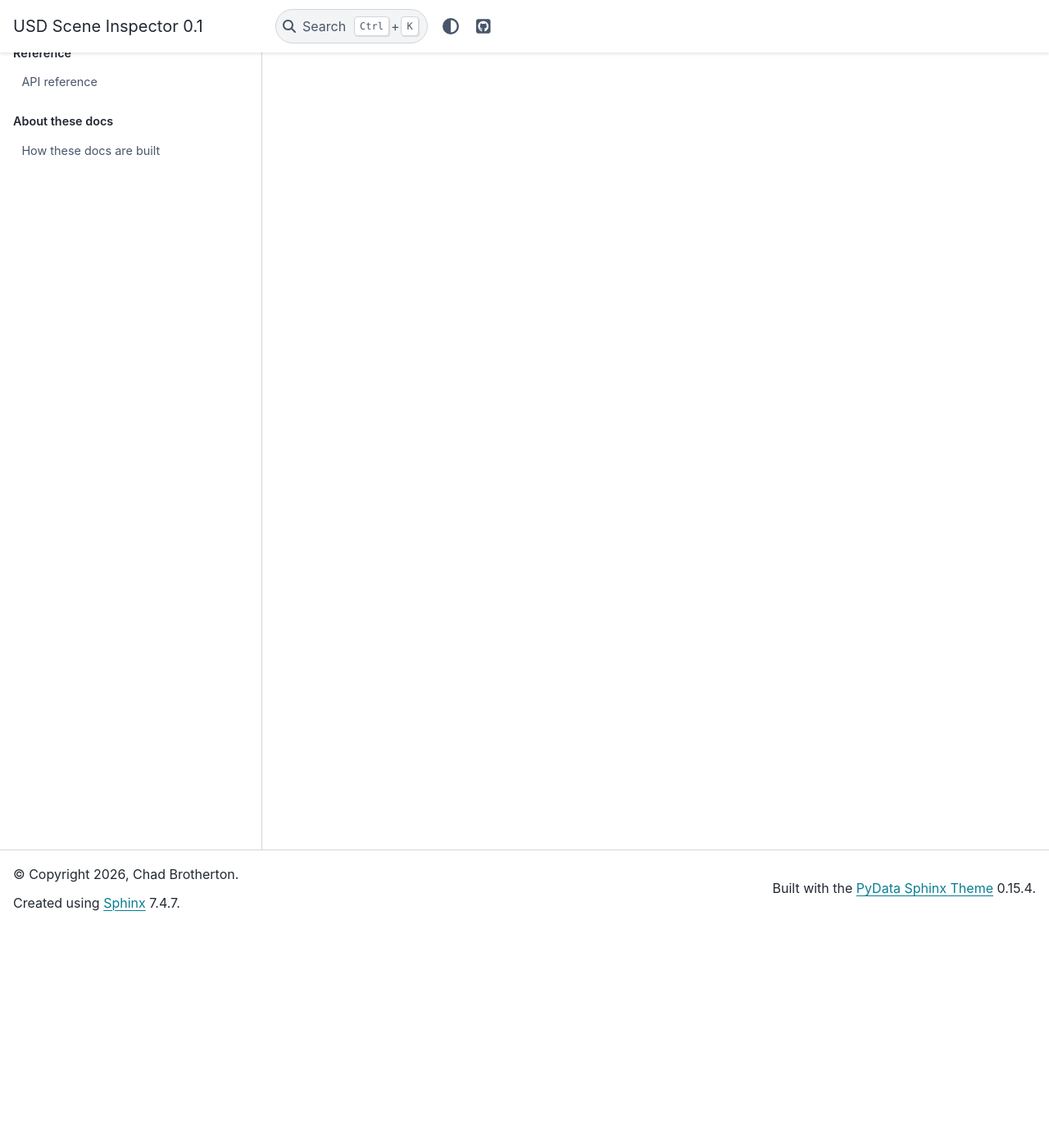
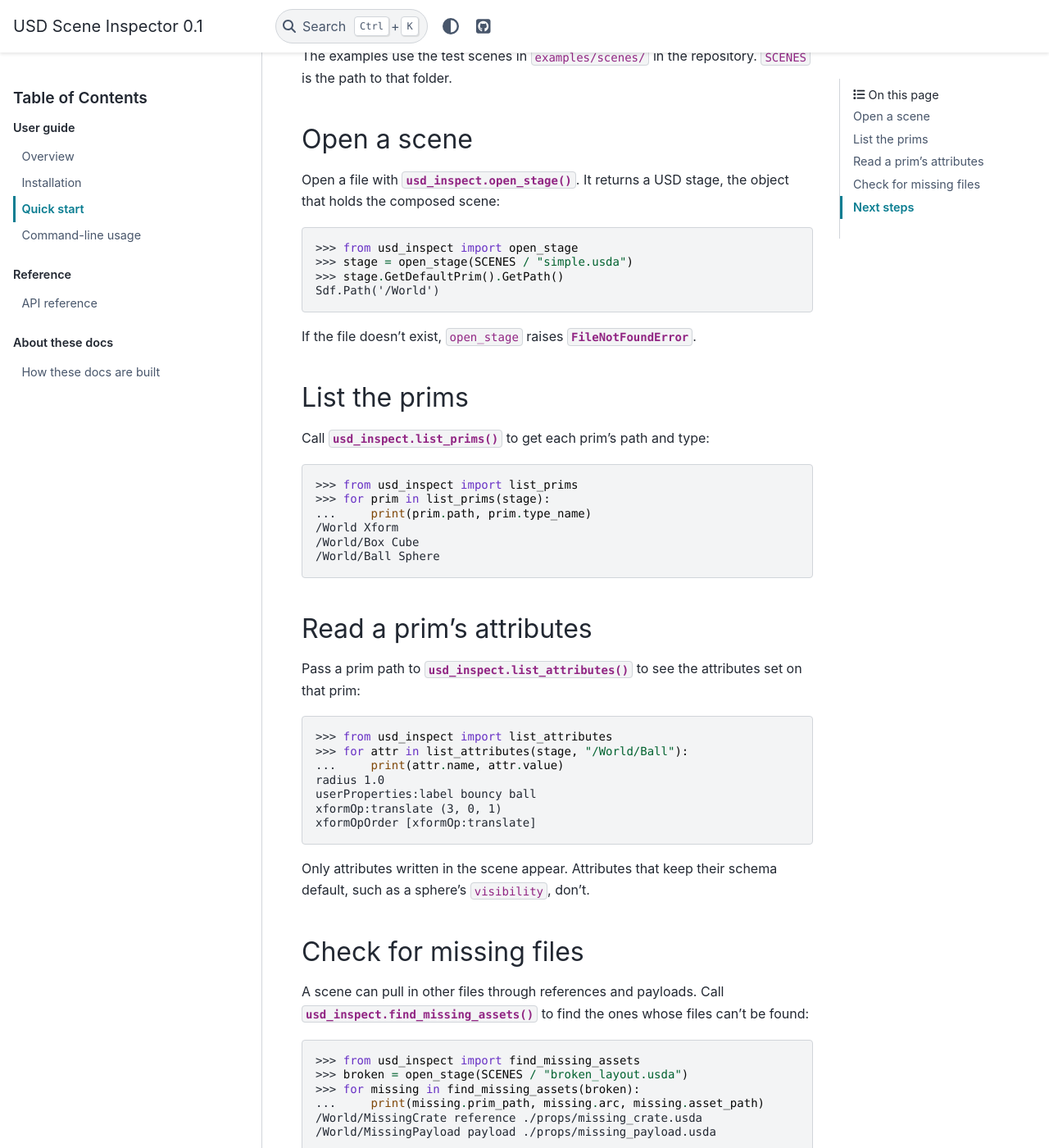
Before and after one commit to chad-brotherton/rst-sphinx-ci, a Sphinx documentation site: the page built from docs/source/quickstart.rst, in a window 1280 px wide and 1400 px high, scrolled down 270 px. Shown: the whole window at 82% size. Built offline with Sphinx 7.4.7 and the PyData theme 0.15.4, drawn with Linux system fonts in a browser that asks for light colours; some of the changed text lies outside the part shown.

Commit message:
Write the quick start with doctests
Co-Authored-By: Claude Opus 5.5 <noreply@anthropic.com>

```diff
--- a/docs/source/quickstart.rst
+++ b/docs/source/quickstart.rst
@@ -1,4 +1,93 @@
 Quick start
 ===========
 
-This page walks you through inspecting your first scene.
+This page walks you through inspecting your first scene from Python. You open
+a scene, list its prims, read a prim's attributes, and check for missing
+files.
+
+Before you start, install USD Scene Inspector. See :doc:`installation`.
+
+The examples use the test scenes in ``examples/scenes/`` in the repository.
+``SCENES`` is the path to that folder.
+
+Open a scene
+------------
+
+Open a file with :py:func:`usd_inspect.open_stage`. It returns a USD stage, the
+object that holds the composed scene:
+
+.. doctest::
+
+   >>> from usd_inspect import open_stage
+   >>> stage = open_stage(SCENES / "simple.usda")
+   >>> stage.GetDefaultPrim().GetPath()
+   Sdf.Path('/World')
+
+If the file doesn't exist, ``open_stage`` raises :py:exc:`FileNotFoundError`.
+
+List the prims
+--------------
+
+Call :py:func:`usd_inspect.list_prims` to get each prim's path and type:
+
+.. doctest::
+
+   >>> from usd_inspect import list_prims
+   >>> for prim in list_prims(stage):
+   ...     print(prim.path, prim.type_name)
+   /World Xform
+   /World/Box Cube
+   /World/Ball Sphere
+
+Read a prim's attributes
+------------------------
+
+Pass a prim path to :py:func:`usd_inspect.list_attributes` to see the
+attributes set on that prim:
+
+.. doctest::
+
+   >>> from usd_inspect import list_attributes
+   >>> for attr in list_attributes(stage, "/World/Ball"):
+   ...     print(attr.name, attr.value)
+   radius 1.0
+   userProperties:label bouncy ball
+   xformOp:translate (3, 0, 1)
+   xformOpOrder [xformOp:translate]
+
+Only attributes written in the scene appear. Attributes that keep their schema
+default, such as a sphere's ``visibility``, don't.
+
+Check for missing files
+-----------------------
+
+A scene can pull in other files through references and payloads. Call
+:py:func:`usd_inspect.find_missing_assets` to find the ones whose files
+can't be found:
+
+.. doctest::
+
+   >>> from usd_inspect import find_missing_assets
+   >>> broken = open_stage(SCENES / "broken_layout.usda")
+   >>> for missing in find_missing_assets(broken):
+   ...     print(missing.prim_path, missing.arc, missing.asset_path)
+   /World/MissingCrate reference ./props/missing_crate.usda
+   /World/MissingPayload payload ./props/missing_payload.usda
+
+An empty list means every file was found:
+
+.. doctest::
+
+   >>> find_missing_assets(stage)
+   []
+
+.. tip::
+
+   USD also prints a warning for each missing file when it opens the scene.
+   ``find_missing_assets`` gives you the same information as data you can
+   check in a script.
+
+Next steps
+----------
+
+- See :doc:`api` for every function and the fields each result has.
```
